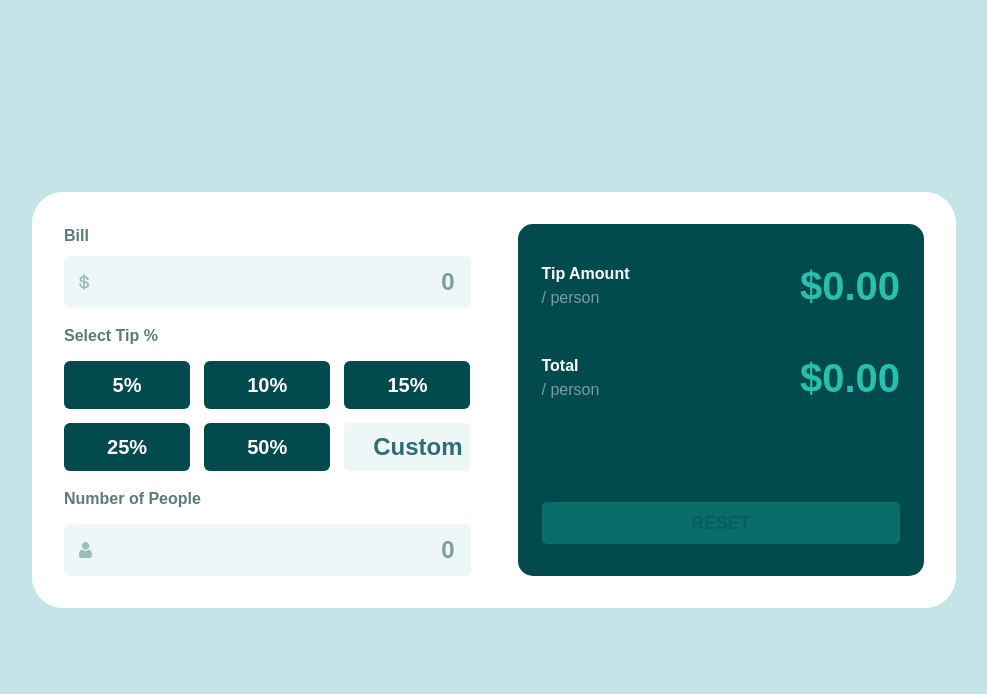
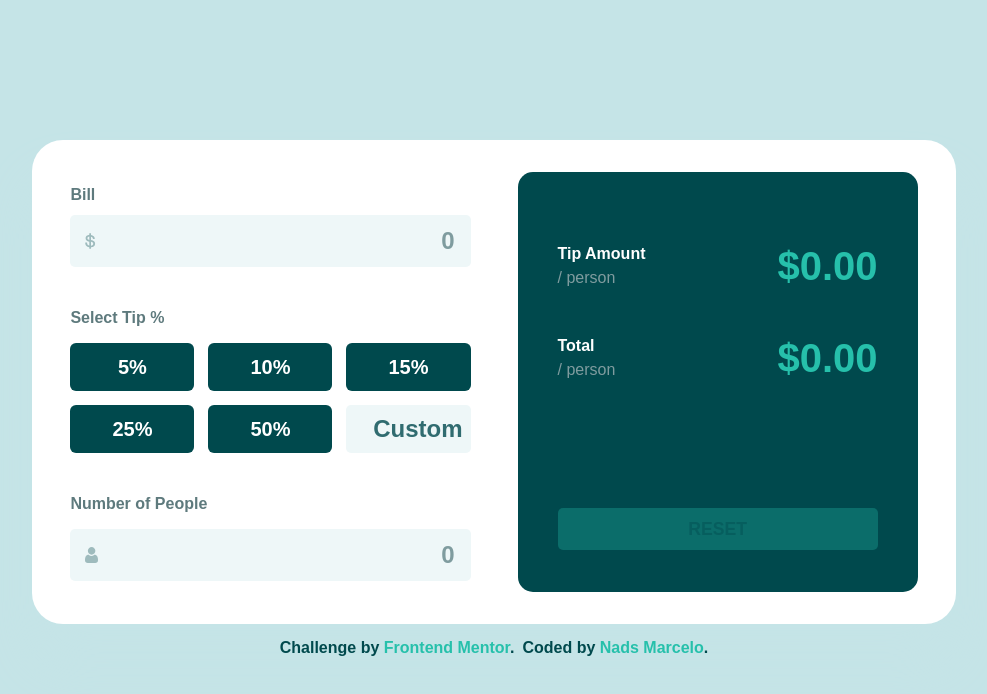
Before and after one commit to NADS-PROGRAMMER/FrontendMentor-Tip-Calculator, a React (Create React App) app: page / in a window 1280 px wide. Shown: the top 694 px of the page, without its empty margins (146-1133 px from the left). Built offline with nearby package versions, Linux system fonts and the light colour scheme.

Commit message:
ADDED an attribution at App.js
UPDATED the layout of tip calculator such as changing the padding of it and the justify property of it

UPDATED the padding of the Results component such as the padding

```diff
--- a/src/App.js
+++ b/src/App.js
@@ -2,10 +2,18 @@ import TipCalculator from './app components/TipCalculator'
 import { CalculatorProvider } from './contexts/CalculatorContext';
 function App() {
   return (
-    <main className="min-h-screen flex flex-col justify-center items-center bg-tipLightGrayishCyan">
+    <main className="min-h-screen flex flex-col gap-3 justify-end md:justify-center items-center bg-tipLightGrayishCyan">
       <CalculatorProvider>
         <TipCalculator />
       </CalculatorProvider>
+      <div className="hidden lg:flex gap-2">
+        <span className="text-tipVeryDarkCyan font-[700]">
+          Challenge by <a className="text-tipStrongCyan" href="https://www.frontendmentor.io?ref=challenge" target="_blank">Frontend Mentor</a>.
+        </span>
+        <span className="text-tipVeryDarkCyan font-[700]">
+          Coded by <a className="text-tipStrongCyan" href="#">Nads Marcelo</a>.
+        </span>
+      </div>
     </main>
   );
 }
--- a/src/app components/Results.jsx
+++ b/src/app components/Results.jsx
@@ -23,7 +23,7 @@ function Results() {
     // Formatter (Currency is for USD).
     const formatter = (number) => new Intl.NumberFormat('en-US', { style: 'currency', currency: 'USD' }).format(number)
     return (
-        <div className="flex flex-col justify-between gap-[1rem] bg-tipVeryDarkCyan p-[2rem_1.5rem_2rem_1.5rem] rounded-[15px] h-full">
+        <div className="flex flex-col justify-between gap-[1rem] bg-tipVeryDarkCyan p-[4rem_2.5rem_2.6rem_2.5rem] rounded-[15px] h-full">
 
             <section className="flex flex-col lg:gap-[2rem]">
                 {/* Tip Amount */}
--- a/src/app components/TipCalculator.jsx
+++ b/src/app components/TipCalculator.jsx
@@ -6,8 +6,8 @@ import Results from './Results'
 
 function TipCalculator() {
     return (
-        <div className="flex flex-col gap-[1rem] items-stretch p-[2rem] bg-tipWhite rounded-[31px] lg:grid lg:grid-cols-2 max-w-[924px] lg:place-content-stretch lg:gap-[47px]">
-            <section className="flex flex-col gap-[1rem] items-stretch bg-tipWhite">
+        <div className="flex flex-col gap-[1rem] items-stretch p-[2rem_2.4rem] bg-tipWhite rounded-[31px_31px_0_0] md:rounded-[31px] lg:grid lg:grid-cols-2 max-w-[924px] lg:place-content-stretch lg:gap-[47px] lg:max-h-[484px] lg:h-[484px] apply-shadow">
+            <section className="flex flex-col justify-around gap-[1rem] items-stretch bg-tipWhite">
                 <Bill />
                 <TipPercents />
                 <NumberOfPeople />
--- a/src/index.css
+++ b/src/index.css
@@ -15,3 +15,7 @@ label {
 .percent-clicked {
   @apply bg-tipStrongCyan text-tipVeryDarkCyan;
 }
+
+.apply-shadow {
+  box-shadow: 0px 40px 50px hsl(185, 41%, 84%);
+}
```
